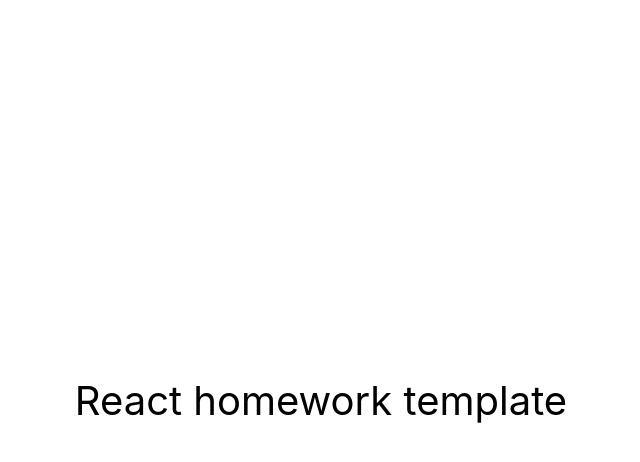
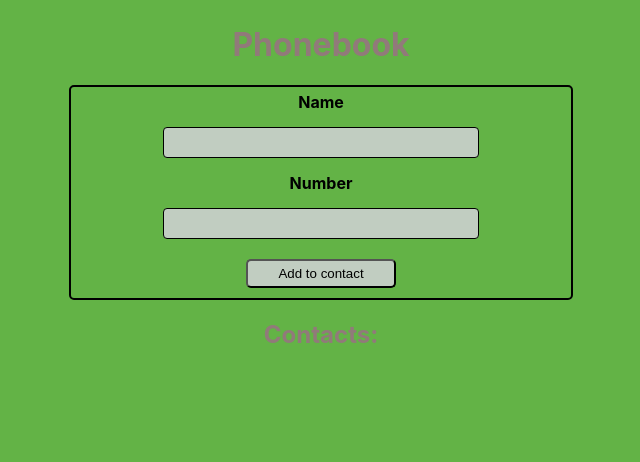
Before and after one commit to NPC-Roman/goit-react-hw-04-phonebook, a React (Create React App) app: page / in a window 1280 px wide. Shown: the top 462 px of the page, without its empty margins (319-959 px from the left). Built offline with nearby package versions, Linux system fonts and the light colour scheme.

Commit message:
change01

```diff
--- a/package.json
+++ b/package.json
@@ -1,8 +1,8 @@
 {
-  "name": "react-homework-template",
+  "name": "goit-react-hw-04-phonebook",
   "version": "0.1.0",
   "private": true,
-  "homepage": "https://goitacademy.github.io/react-homework-template/",
+  "homepage": "https://npc-roman.github.io/goit-react-hw-04-phonebook",
   "dependencies": {
     "@testing-library/jest-dom": "^5.16.3",
     "@testing-library/react": "^12.1.4",
--- a/src/components/App.jsx
+++ b/src/components/App.jsx
@@ -1,16 +1,106 @@
-export const App = () => {
+import React, { Component } from 'react';
+import Contacts from './Contacts/Contacts';
+import Filter from './Filter/Filter';
+import Form from './Form';
+
+class App extends Component {
+  state = {
+    contacts: [],
+    filter: '',
+  };
+
+  componentDidMount() {
+    this.loadContactsFromLocalStorage();
+  }
+
+  componentDidUpdate(prevProps, prevState) {
+    if (this.state.contacts !== prevState.contacts) {
+      this.saveContactsToLocalStorage();
+    }
+  }
+
+  loadContactsFromLocalStorage() {
+    try {
+      const storedContacts = JSON.parse(localStorage.getItem('contacts'));
+      if (storedContacts) {
+        this.setState({ contacts: storedContacts });
+      }
+    } catch (error) {
+      console.error('Error loading contacts from local storage:', error);
+    }
+  }
+
+  saveContactsToLocalStorage() {
+    localStorage.setItem('contacts', JSON.stringify(this.state.contacts));
+  }
+
+  handleAddContact = newContact => {
+    const { contacts } = this.state;
+    if (
+      contacts.some(
+        ({ name }) => name.toLowerCase() === newContact.name.toLowerCase()
+      )
+    ) {
+      alert(`${newContact.name} is already in contacts`);
+    } else {
+      this.setState(prevState => ({
+        contacts: [...prevState.contacts, newContact],
+      }));
+    }
+  };
+
+  handleFilterContact = event => {
+    this.setState({ filter: event.currentTarget.value });
+  };
+
+  filterContacts() {
+    const { filter, contacts } = this.state;
+    return contacts.filter(contact =>
+      contact.name.toLowerCase().includes(filter.toLowerCase())
+    );
+  }
+
+  handleRemoveContact = contactId => {
+    this.setState(prevState => ({
+      contacts: prevState.contacts.filter(contact => contact.id !== contactId),
+    }));
+  };
+
+  render() {
+    const { filter, contacts } = this.state;
     return (
-    <div
+      <div>
+        <h1
           style={{
-        height: '100vh',
-        display: 'flex',
-        justifyContent: 'center',
-        alignItems: 'center',
-        fontSize: 40,
-        color: '#010101'
+            marginTop: '25px',
+            textAlign: 'center',
+            color: 'rgb(145, 122, 122)',
           }}
         >
-      React homework template
+          Phonebook
+        </h1>
+        <Form addToContact={this.handleAddContact} />
+        <h2
+          style={{
+            marginTop: '20px',
+            textAlign: 'center',
+            color: 'rgb(145, 122, 122)',
+          }}
+        >
+          Contacts:
+        </h2>
+        {contacts.length !== 0 && (
+          <Filter value={filter} filterContacts={this.handleFilterContact} />
+        )}
+        {contacts.length !== 0 && (
+          <Contacts
+            contacts={this.filterContacts()}
+            onRemove={this.handleRemoveContact}
+          />
+        )}
       </div>
     );
-};
+  }
+}
+
+export default App;
--- /dev/null
+++ b/src/components/Contacts/Contacts.jsx
@@ -0,0 +1,27 @@
+import css from './Contacts.module.css';
+import { IoIosContact } from 'react-icons/io';
+
+const Contacts = ({ contacts, onRemove }) => {
+  return (
+    <ul className={css.contactList}>
+      {contacts.map(({ id, name, number }) => (
+        <li key={name} className={css.contactListItem}>
+          <IoIosContact
+            size="20px"
+            color="rgb(85, 75, 75)"
+            style={{ marginRight: '5px' }}
+          />
+          {name}: {number}{' '}
+          <button
+            type="button"
+            onClick={() => onRemove(id)}
+            className={css.btnContactList}
+          >
+            Delete
+          </button>
+        </li>
+      ))}
+    </ul>
+  );
+};
+export default Contacts;
--- /dev/null
+++ b/src/components/Contacts/Contacts.module.css
@@ -0,0 +1,32 @@
+.contactList {
+  width: 600px;
+  margin: 0 auto;
+
+  list-style: none;
+}
+
+.contactListItem {
+  margin-top: 10px;
+  color: #000000;
+}
+
+.btnContactList {
+  width: 60px;
+
+  margin-left: 10px;
+  padding: 5px;
+
+  background-color: #c1cdc1;
+  border-color: #000000;
+  border-radius: 5px;
+
+  color: #000000;
+  transition: background-color 500ms;
+
+  cursor: pointer;
+}
+
+.btnContactList:hover {
+  background-color: #634456;
+  color: #fff;
+}
--- /dev/null
+++ b/src/components/Filter/Filter.jsx
@@ -0,0 +1,13 @@
+import css from './Filter.module.css';
+const Filter = ({ filterContacts, filter }) => {
+  return (
+    <input
+      type="text"
+      value={filter}
+      onChange={filterContacts}
+      className={css.inputContact}
+    />
+  );
+};
+
+export default Filter;
--- /dev/null
+++ b/src/components/Filter/Filter.module.css
@@ -0,0 +1,14 @@
+.inputContact {
+  display: block;
+
+  width: 250px;
+  margin-top: -10px;
+  margin-bottom: 15px;
+  padding: 7px;
+
+  margin: 0 auto;
+
+  border: 1px solid #000000;
+  border-radius: 4px;
+  background-color: #c1cdc1;
+}
--- /dev/null
+++ b/src/components/Form/Form.jsx
@@ -0,0 +1,74 @@
+import React, { Component } from 'react';
+import shortid from 'shortid';
+import css from './Form.module.css';
+
+class Form extends Component {
+  nameFormId = shortid.generate();
+  numberFormId = shortid.generate();
+
+  state = {
+    name: '',
+    number: '',
+  };
+
+  resetForm = () => {
+    this.setState({ name: '', number: '' });
+  };
+
+  onHandleInputChange = evt => {
+    const { name, value } = evt.currentTarget;
+    this.setState({ [name]: value });
+  };
+
+  onSubmitForm = evt => {
+    evt.preventDefault();
+
+    this.props.addToContact({
+      id: shortid.generate(),
+      name: this.state.name,
+      number: this.state.number,
+    });
+
+    this.resetForm();
+  };
+
+  render() {
+    return (
+      <form onSubmit={this.onSubmitForm} className={css.form}>
+        <label htmlFor={this.nameFormId} className={css.labelForm}>
+          Name{' '}
+        </label>
+        <input
+          type="text"
+          name="name"
+          value={this.state.name}
+          onChange={this.onHandleInputChange}
+          id={this.nameFormId}
+          className={css.inputForm}
+          pattern="^[a-zA-Zа-яА-Я]+(([' -][a-zA-Zа-яА-Я ])?[a-zA-Zа-яА-Я]*)*$"
+          title="Name may contain only letters, apostrophe, dash and spaces. For example Adrian, Jacob Mercer, Charles de Batz de Castelmore d'Artagnan"
+          required
+        />
+
+        <label htmlFor={this.numberFormId} className={css.labelForm}>
+          Number
+        </label>
+        <input
+          type="tel"
+          name="number"
+          value={this.state.number}
+          onChange={this.onHandleInputChange}
+          id={this.numberFormId}
+          className={css.inputForm}
+          pattern="\+?\d{1,4}?[-.\s]?\(?\d{1,3}?\)?[-.\s]?\d{1,4}[-.\s]?\d{1,4}[-.\s]?\d{1,9}"
+          title="Phone number must be digits and can contain spaces, dashes, parentheses and can start with +"
+          required
+        />
+        <button type="submit" className={css.btnForm}>
+          Add to contact
+        </button>
+      </form>
+    );
+  }
+}
+export default Form;
--- /dev/null
+++ b/src/components/Form/Form.module.css
@@ -0,0 +1,47 @@
+.form {
+  display: flex;
+  flex-direction: column;
+
+  width: 500px;
+  margin: 0 auto;
+
+  border: 2px solid #000000;
+  border-radius: 5px;
+}
+
+.labelForm {
+  margin: 5px auto;
+  color: #000000;
+  font-weight: bold;
+}
+
+.inputForm {
+  width: 300px;
+  margin: 10px auto;
+  padding: 7px;
+
+  border: 1px solid #000000;
+  border-radius: 4px;
+  background-color: #c1cdc1;
+}
+
+.btnForm {
+  width: 150px;
+
+  margin: 10px auto;
+  padding: 5px;
+
+  background-color: #c1cdc1;
+  border-color: #000000;
+  border-radius: 5px;
+
+  color: #000000;
+  transition: background-color 500ms;
+
+  cursor: pointer;
+}
+
+.btnForm:hover {
+  background-color: #634456;
+  color: #fff;
+}
--- /dev/null
+++ b/src/components/Form/index.js
@@ -0,0 +1 @@
+export { default } from './Form';
--- a/src/index.css
+++ b/src/index.css
@@ -1,6 +1,10 @@
 @import-normalize; /* bring in normalize.css styles */
 
 body {
+  background-color: #63b346;
+  list-style: none;
+  margin: 0;
+
   margin: 0;
   font-family: -apple-system, BlinkMacSystemFont, 'Segoe UI', 'Roboto', 'Oxygen',
     'Ubuntu', 'Cantarell', 'Fira Sans', 'Droid Sans', 'Helvetica Neue',
--- a/src/index.js
+++ b/src/index.js
@@ -1,6 +1,6 @@
 import React from 'react';
 import ReactDOM from 'react-dom/client';
-import { App } from 'components/App';
+import App from 'components/App';
 import './index.css';
 
 ReactDOM.createRoot(document.getElementById('root')).render(
```
Lines whose indentation alone changed are shown as unchanged.
